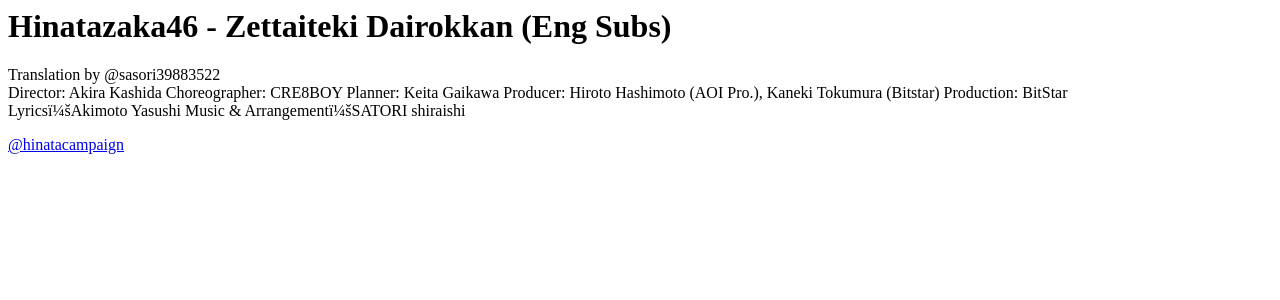
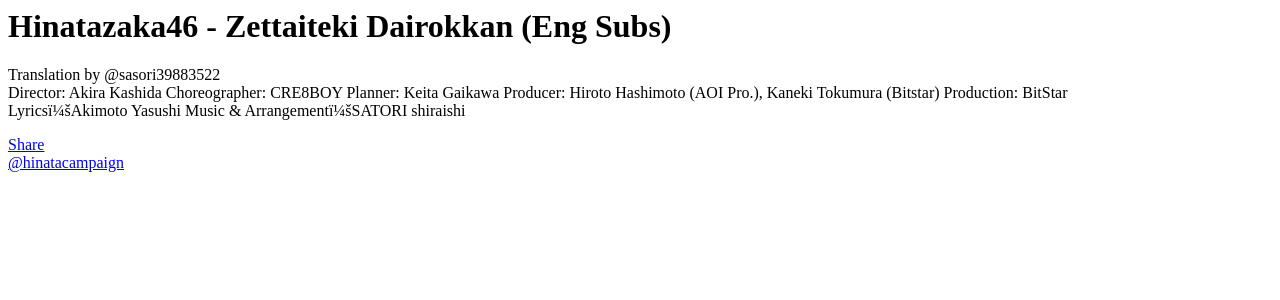
Before and after one commit to hinatacampaign/hinatacampaign.github.io, a Jekyll site: the page built from zettaiteki-dairokkan-amara.md, in a window 1280 px wide. Shown: the top 300 px of the page. Built offline with Jekyll 4.4.1, drawn with Linux system fonts in a browser that asks for light colours; a script that is not in the unit is left out; comment, search, counter and statistics services are not loaded.

Commit message:
feat: X share button

```diff
--- a/_layouts/amara.html
+++ b/_layouts/amara.html
@@ -33,6 +33,7 @@
             </div>
             <div class="hide-first hide-on-child">
                 <p>{{ page.description | newline_to_br }}</p>
+                <a href="https://twitter.com/share?ref_src=twsrc%5Etfw" class="twitter-share-button" data-size="large" data-show-count="false">Share</a><script async src="https://platform.twitter.com/widgets.js" charset="utf-8"></script>
                 {% if page.related_links %}
                 <div class="related">
                     <h2>Related</h2>
--- a/_layouts/videojs.html
+++ b/_layouts/videojs.html
@@ -35,6 +35,7 @@
             </video>
             <div class="hide-first hide-on-child">
                 <p>{{ page.description | newline_to_br }}</p>
+                <a href="https://twitter.com/share?ref_src=twsrc%5Etfw" class="twitter-share-button" data-size="large" data-show-count="false">Share</a><script async src="https://platform.twitter.com/widgets.js" charset="utf-8"></script>
                 {% if page.related_links %}
                 <div class="related">
                     <h2>Related</h2>
```
